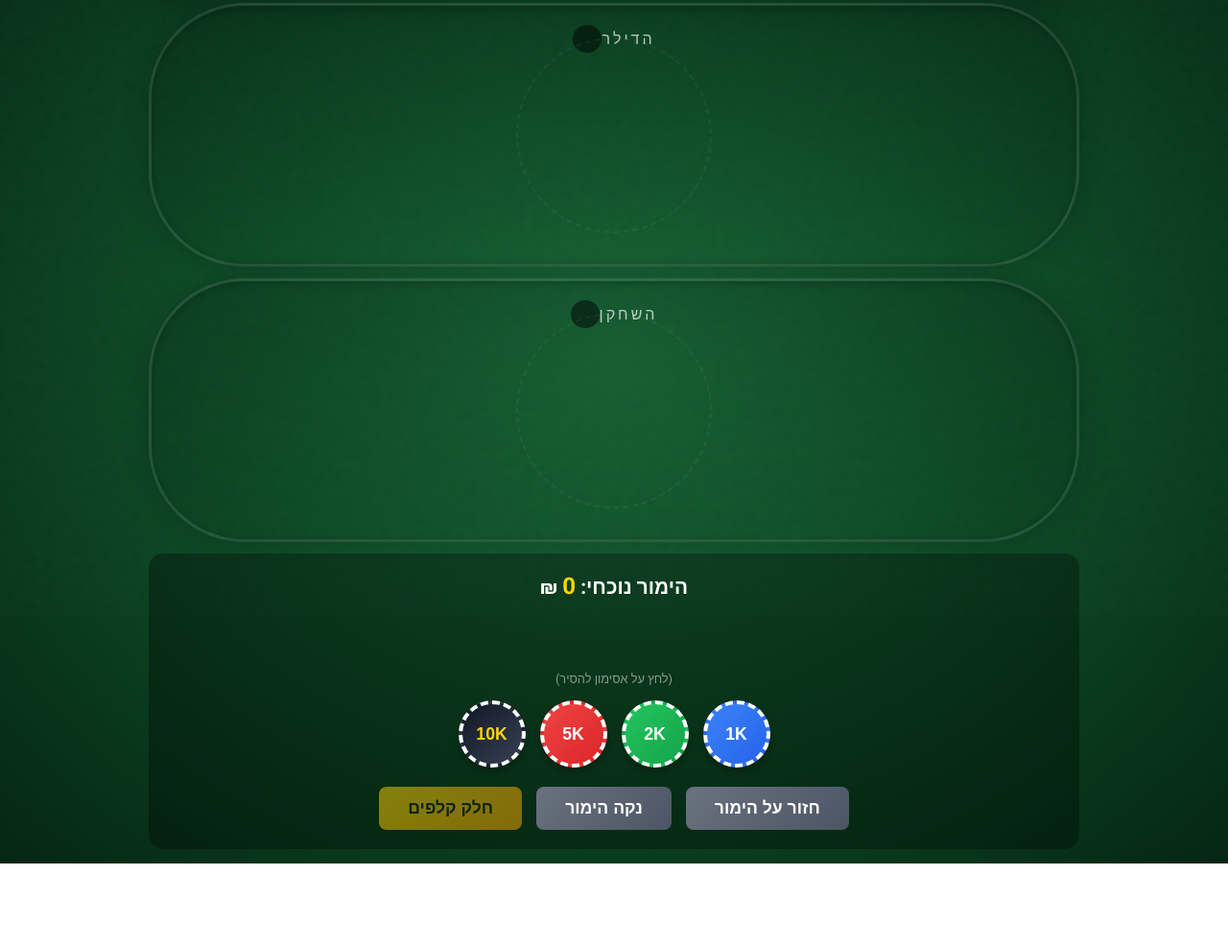
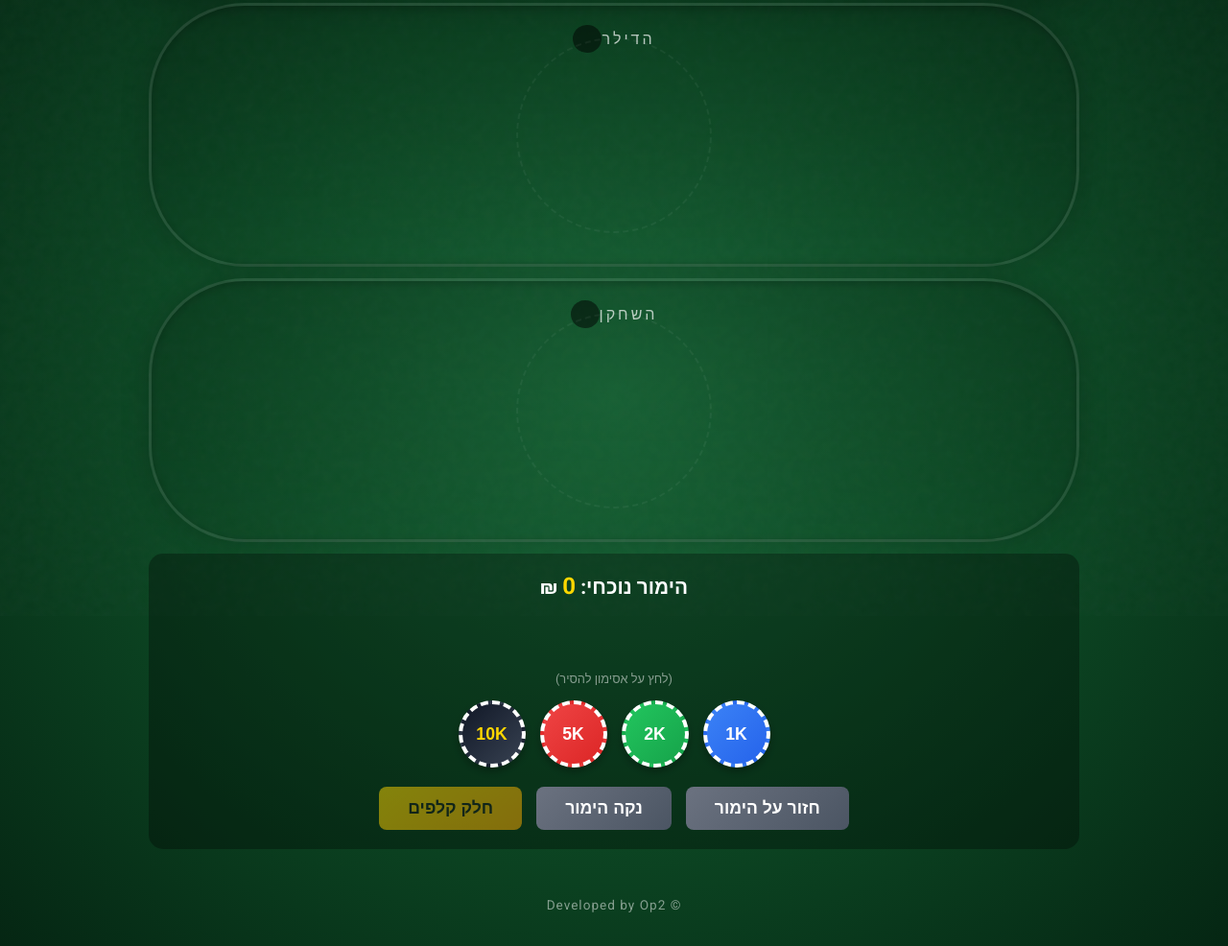
Before and after one commit to ohadperets/PeretsJack, a website: page index.html in a window 1280 px wide. Shown: the part 158-1144 px from the top of the page at 96% size. Before the commit the page ends 1058 px from the top, so only its background shows below. Drawn offline with nearby package versions, Linux system fonts and the light colour scheme.

Commit message:
Add footer - Developed by Op2

```diff
--- a/index.html
+++ b/index.html
@@ -102,6 +102,10 @@
                 </div>
             </div>
         </div>
+
+        <footer class="game-footer">
+            © Developed by Op2
+        </footer>
     </div>
 
     <script src="game.js"></script>
--- a/styles.css
+++ b/styles.css
@@ -694,6 +694,16 @@ header h1 {
     display: none !important;
 }
 
+/* Footer */
+.game-footer {
+    text-align: center;
+    padding: 20px;
+    margin-top: 30px;
+    color: rgba(255, 255, 255, 0.5);
+    font-size: 0.85rem;
+    letter-spacing: 1px;
+}
+
 /* Responsive */
 @media (max-width: 600px) {
     header h1 {
```
